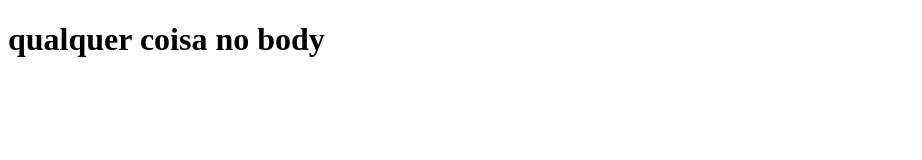
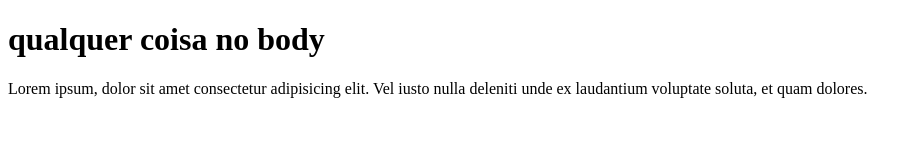
Before and after one commit to isfelipe/aula1205, a plain HTML site: page index.html in a window 1280 px wide. Shown: the whole page, without its empty margins (0-922 px from the left). Drawn offline with Linux system fonts and the light colour scheme.

Commit message:
criei um link oara css e uma div

```diff
--- a/index.html
+++ b/index.html
@@ -1,12 +1,20 @@
 <!DOCTYPE html>
 <html lang="en">
+
 <head>
     <meta charset="UTF-8">
     <meta http-equiv="X-UA-Compatible" content="IE=edge">
     <meta name="viewport" content="width=device-width, initial-scale=1.0">
     <title>Document</title>
+    <link rel="stylesheet" href="style.css">
 </head>
+
 <body>
     <h1>qualquer coisa no body</h1>
+    <div class="container">
+        <p>Lorem ipsum, dolor sit amet consectetur adipisicing elit. Vel iusto nulla deleniti unde ex laudantium
+            voluptate soluta, et quam dolores.</p>
+    </div>
 </body>
+
 </html>
```
Also changed, not shown: style.css (added).
